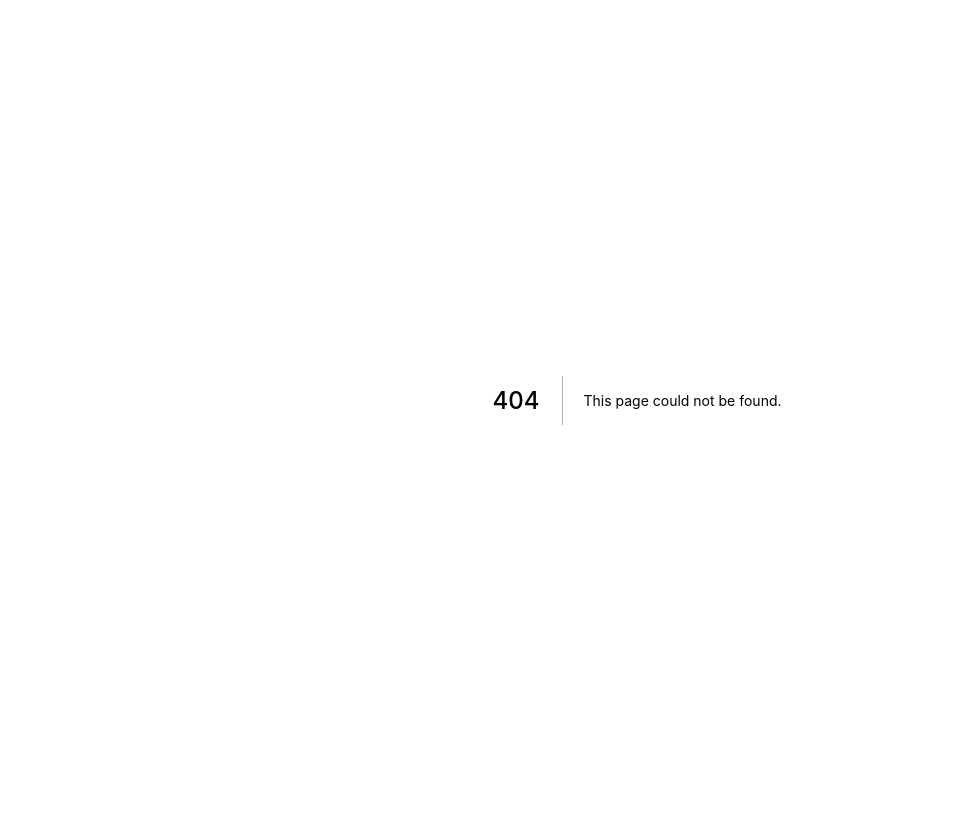
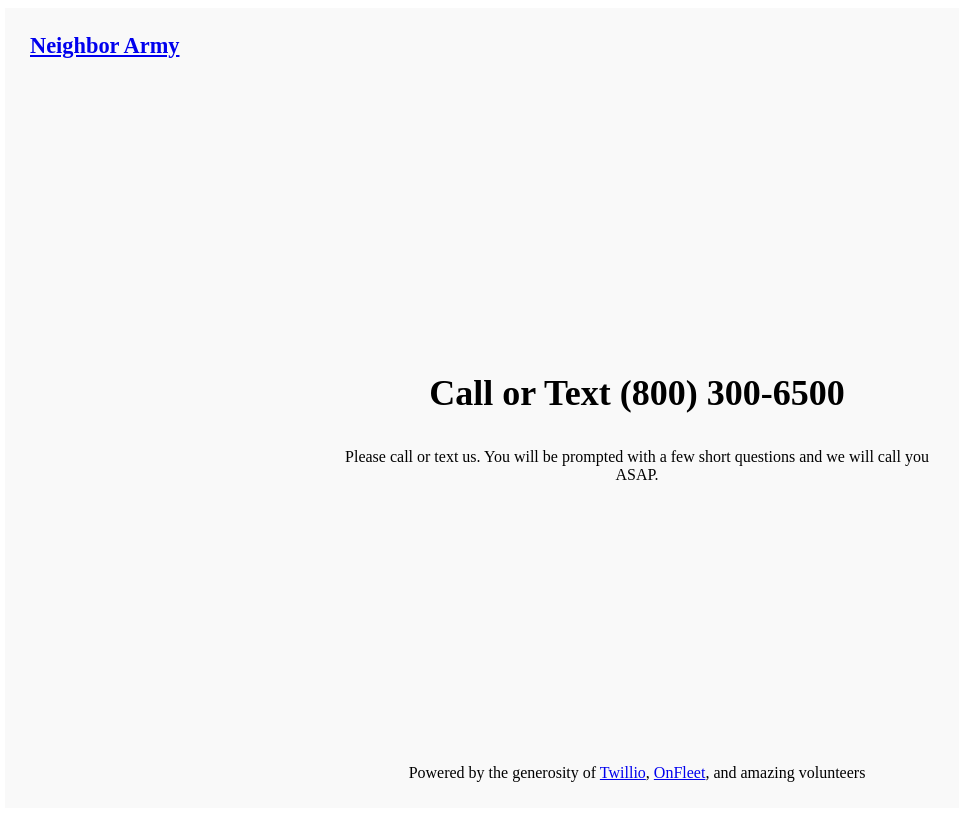
Before and after one commit to Neighbor-Army/help-with-covid, a Next.js app: page /request-help in a window 1280 px wide. Before the commit this address had no page. Shown: the whole page, without its empty margins (3-962 px from the left). Built offline with nearby package versions, Linux system fonts and the light colour scheme.

Commit message:
add help request content to landing page with proper request-help route

```diff
--- /dev/null
+++ b/components/HomeContent/RequestHelp.js
@@ -0,0 +1,36 @@
+import React from "react";
+import "./RequestHelp.scss";
+
+const RequestHelp = () => {
+    return (
+        <div className="request-help">
+            <div className="request-help__header-wrap">
+                <h1 className="hero-text">Call or Text (800) 300-6500</h1>
+                <p>
+                    Please call or text us. You will be prompted with a few short questions and we will call you ASAP.
+                </p>
+            </div>
+            <p className="request-help__footnote">
+                Powered by the generosity of{" "}
+                <a
+                    href="https://www.twilio.com"
+                    target="_blank"
+                    rel="noopener noreferrer"
+                >
+                    Twillio
+                </a>
+                {", "}
+                <a
+                    href="https://www.onfleet.com"
+                    target="_blank"
+                    rel="noopener noreferrer"
+                >
+                    OnFleet
+                </a>
+                , and amazing volunteers
+            </p>
+        </div>
+    );
+};
+
+export default RequestHelp;
--- /dev/null
+++ b/components/HomeContent/RequestHelp.scss
@@ -0,0 +1,75 @@
+@import "../../styles/variables";
+@import "../../styles/mixins";
+
+.request-help {
+    height: calc(100vh - #{$header-nav-height});
+    background: $background;
+    margin: 0 auto;
+    display: flex;
+    flex-direction: column;
+    justify-content: center;
+    position: relative;
+
+
+    &__header-wrap {
+        max-width: 700px;
+        margin: 0 auto;
+        text-align: center;
+        padding-bottom: 60px;
+
+        h1{
+            font-size: 36px;
+            @media (max-width: 840px) {
+                font-size: 28px;
+             }
+             @media (max-width: 480px) {
+                font-size: 19px;
+             }
+        }
+
+        p {
+            padding-top: 10px;
+            margin: 0 auto;
+            max-width: 600px;
+
+            @media (max-width: 800px) {
+                font-size: 14px;
+                max-width: 400px;
+             }
+             @media (max-width: 480px) {
+                font-size: 12px;
+                max-width: 300px;
+             }
+        }
+    }
+
+
+
+    &__footnote {
+        position: absolute;
+        bottom: 10px;
+        font-size: 1rem;
+        width: 100%;
+        left: 0;
+        text-align: center;
+        @media (max-width: 800px) {
+            font-size: .9rem;
+
+         }
+         @media (max-width: 480px) {
+            font-size: .4rem;
+
+         }
+        a {
+            text-decoration: underline;
+            @media (max-width: 800px) {
+                font-size: .9rem;
+
+             }
+             @media (max-width: 480px) {
+                font-size: .4rem;
+
+             }
+        }
+    }
+}
--- a/components/layout/Nav.js
+++ b/components/layout/Nav.js
@@ -4,7 +4,7 @@ import PropTypes from "prop-types";
 import Link from "next/link";
 import "./Nav.scss";
 
-const Nav = ({ setAuthTab }) => {
+const Nav = () => {
     return (
         <div className="nav">
             <div className="left-nav">
--- a/pages/index.js
+++ b/pages/index.js
@@ -7,6 +7,7 @@ import Nav from "../components/layout/Nav";
 import "../styles/global.scss";
 import "../components/layout/Nav.scss";
 import HomeContent from "../components/HomeContent";
+import RequestHelp from "../components/HomeContent";
 
 const Index = () => {
     const [authTab, setAuthTab] = useState("");
@@ -15,6 +16,7 @@ const Index = () => {
         <div>
             <Nav authTab={authTab} setAuthTab={setAuthTab} />
             <HomeContent />
+
             {/* <p>Hi there!</p>
       {!AuthUser ? (
         <p>
--- /dev/null
+++ b/pages/request-help.js
@@ -0,0 +1,14 @@
+import React from "react";
+import RequestHelp from "../components/HomeContent/RequestHelp";
+import Nav from "../components/layout/Nav";
+
+const requestHelp = () => {
+    return (
+        <div>
+            <Nav />
+            <RequestHelp />
+        </div>
+    );
+};
+
+export default requestHelp;
```
Also changed, not shown: components/HomeContent/index.js (+6 -3 lines).
